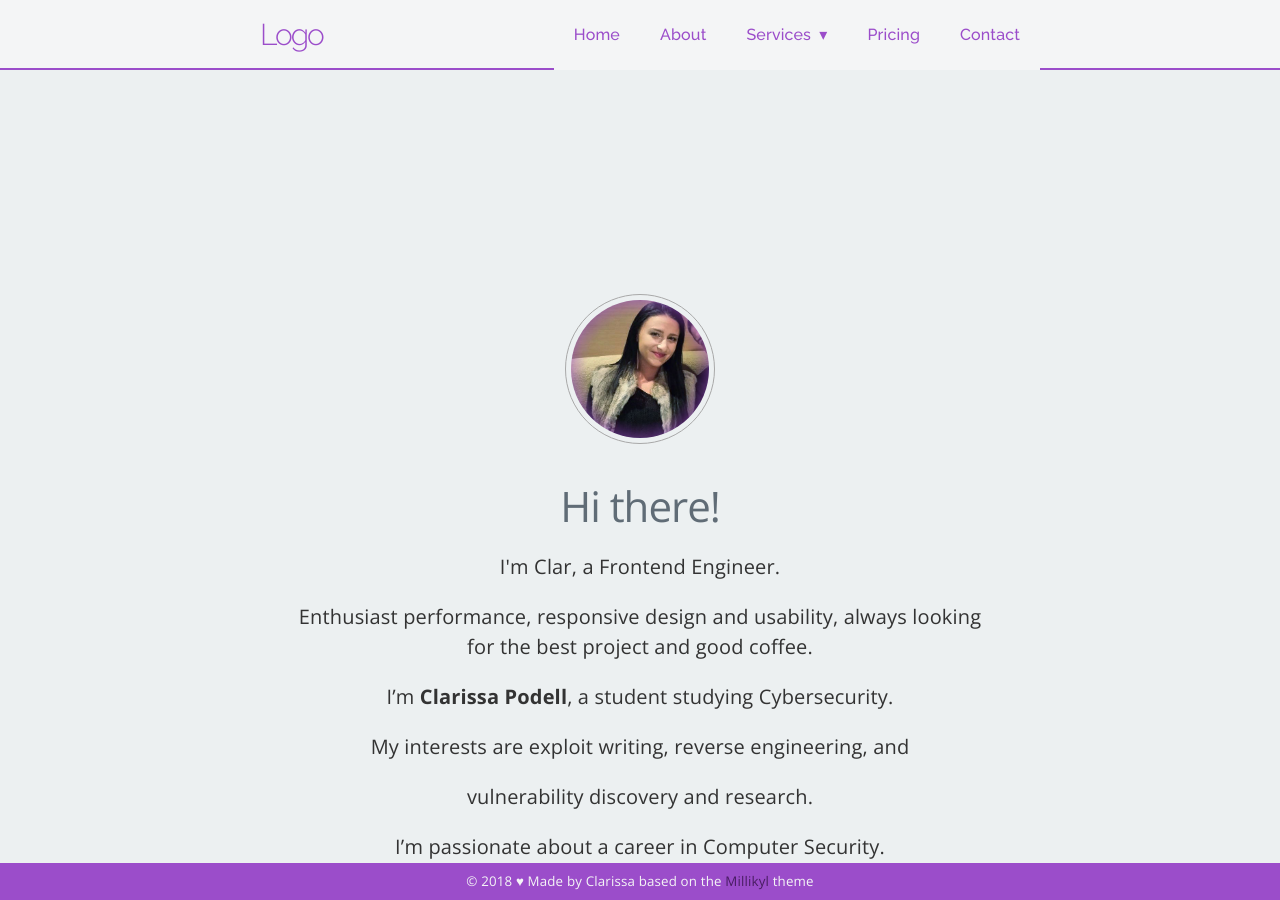
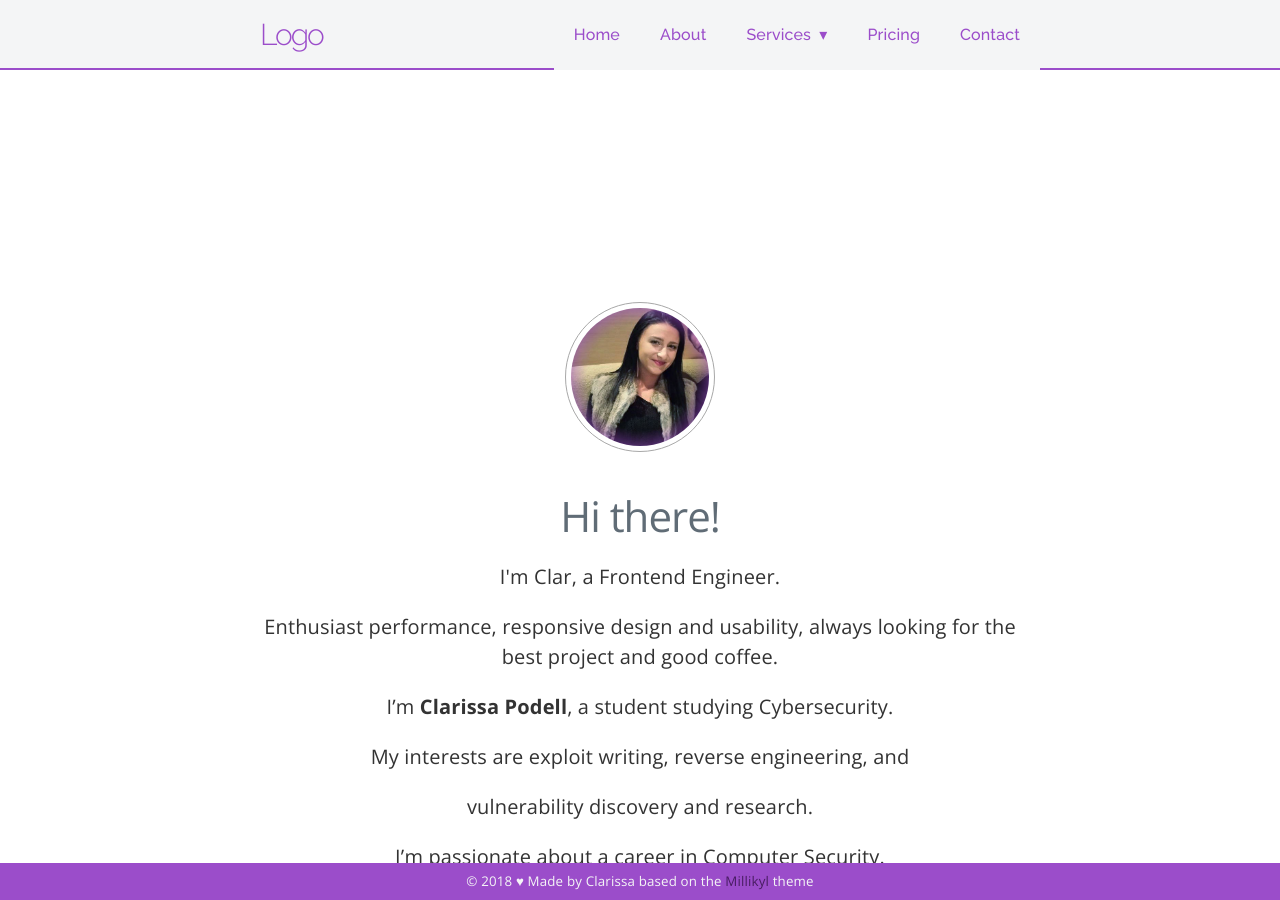
Before and after one commit to c1arissa/c1arissa.github.io, a Jekyll site: the page built from index.md, in a window 1280 px wide and 900 px high. Built offline with Jekyll 4.4.1, drawn with Linux system fonts in a browser that asks for light colours; nearby versions of some CDN libraries.

Commit message:
Update head.html

```diff
--- a/_includes/head.html
+++ b/_includes/head.html
@@ -16,7 +16,6 @@
 
   <link rel="stylesheet" href="{{ "/css/main.css" | prepend: site.baseurl }}">
   <link rel="stylesheet" href="{{ "/css/syntax.css" | prepend: site.baseurl }}">
-  <link href="css/demo.css" rel="stylesheet">
 
   <link rel="stylesheet" href="https://cdnjs.cloudflare.com/ajax/libs/font-awesome/4.7.0/css/font-awesome.min.css">
   <link rel="stylesheet" type="text/css"
@@ -27,11 +26,9 @@ href="https://fonts.googleapis.com/css?family=Roboto:400,500,700,400i,500i|Open+
   <link rel="canonical" href="{{ page.url | replace:'index.html','' | prepend: site.baseurl | prepend: site.url }}">
   <link rel="alternate" type="application/rss+xml" title="{{ site.title }}" href="{{ "/feed.xml" | prepend: site.baseurl | prepend: site.url }}">
 
-
-
   <!-- jquery -->
-<script src="https://ajax.googleapis.com/ajax/libs/jquery/3.2.1/jquery.min.js"></script>
-<script src="/static/js/nav.js"></script>
+  <script src="https://ajax.googleapis.com/ajax/libs/jquery/3.2.1/jquery.min.js"></script>
+  <script src="/static/js/nav.js"></script>
 
 <script>$(document).on('click', function() { $('.collapse').collapse('hide'); })</script>
 
```
